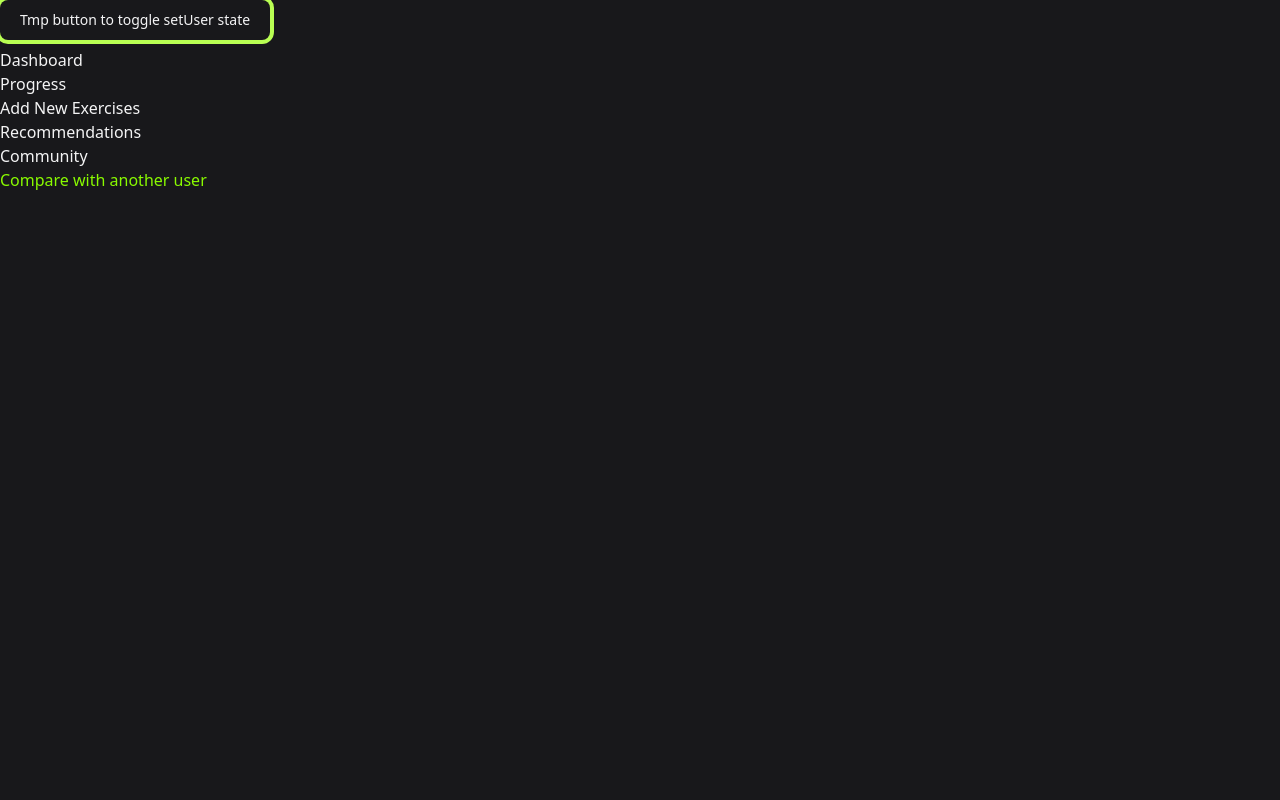
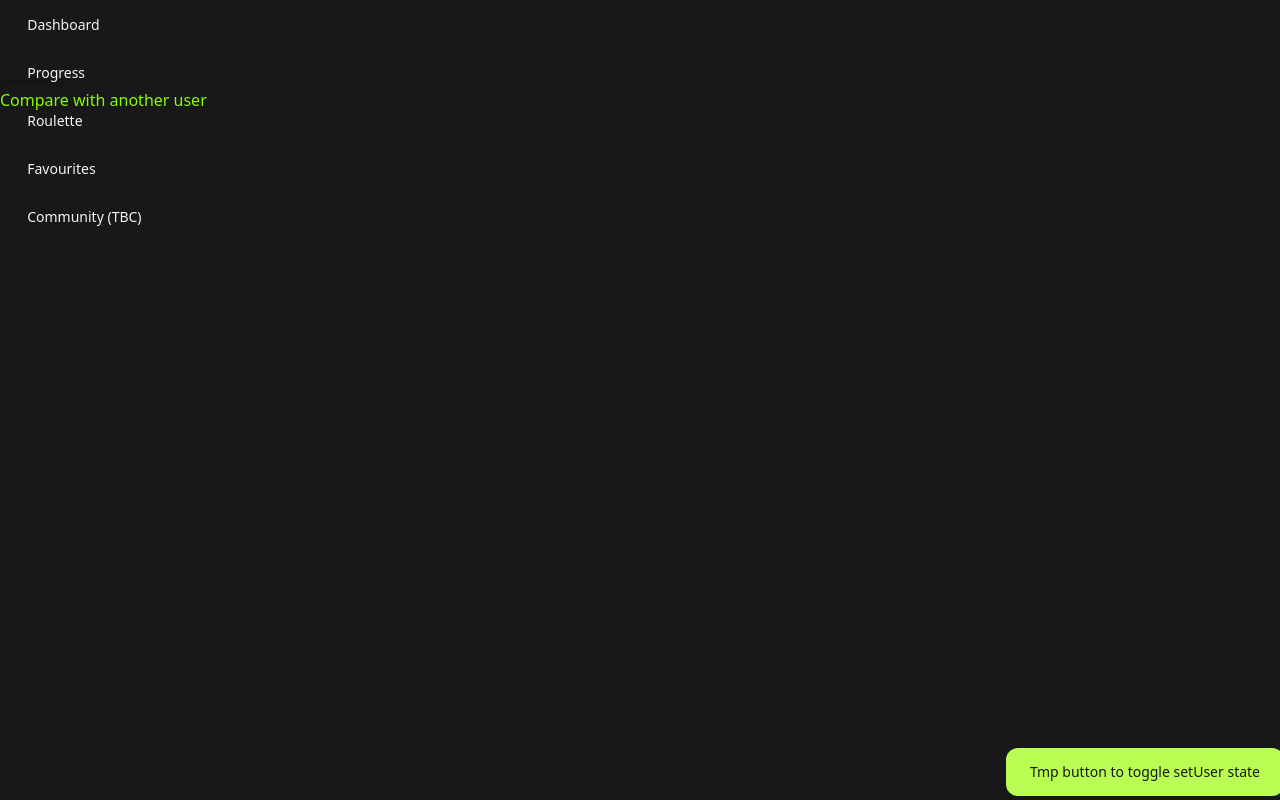
Before and after one commit to johnww15/fitcommit, a React (Vite) app: page /community in a window 1280 px wide. Both pictures are taken after a click on the button "Tmp button to toggle setUser state". Built offline with nearby package versions, Linux system fonts and the light colour scheme.

Commit message:
added side navbar, but still need to fix toggle button

```diff
--- a/src/components/NavBar.jsx
+++ b/src/components/NavBar.jsx
@@ -2,29 +2,87 @@ import { NavLink } from "react-router-dom";
 
 export default function NavBar() {
   return (
-    <ul>
-      <li>
-        <NavLink to="/dashboard">Dashboard</NavLink>
-      </li>
-      <li>
-        {" "}
-        <NavLink to="/progress">Progress</NavLink>
-      </li>
-
-      <li>
-        {" "}
-        <NavLink to="/new">Add New Exercises</NavLink>
-      </li>
-
-      <li>
-        {" "}
-        <NavLink to="/recommendations">Recommendations</NavLink>
-      </li>
-
-      <li>
-        {" "}
-        <NavLink to="/community">Community</NavLink>
-      </li>
-    </ul>
+    <>
+      <nav
+        id="sidenav-1"
+        className="absolute left-0 top-0 z-[1035] h-full w-60 -translate-x-full overflow-hidden bg-white shadow-[0_4px_12px_0_rgba(0,0,0,0.07),_0_2px_4px_rgba(0,0,0,0.05)] data-[te-sidenav-hidden='false']:translate-x-0"
+        data-te-sidenav-init
+        data-te-sidenav-hidden="false"
+        data-te-sidenav-position="absolute"
+      >
+        <ul
+          className="relative m-0 list-none px-[0.2rem]"
+          data-te-sidenav-menu-ref
+        >
+          <li className="relative">
+            <NavLink
+              to="/dashboard"
+              className="flex h-12 cursor-pointer items-center truncate rounded-[5px] px-6 py-4 text-[0.875rem] text-gray-600 outline-none transition duration-300 ease-linear hover:bg-slate-50 hover:text-inherit hover:outline-none focus:bg-slate-50 focus:text-inherit focus:outline-none active:bg-slate-50 active:text-inherit active:outline-none data-[te-sidenav-state-active]:text-inherit data-[te-sidenav-state-focus]:outline-none motion-reduce:transition-none dark:text-gray-300 dark:hover:bg-white/10 dark:focus:bg-white/10 dark:active:bg-white/10"
+              data-te-sidenav-link-ref
+            >
+              <span>Dashboard</span>
+            </NavLink>
+          </li>
+          <li className="relative">
+            <NavLink
+              to="/progress"
+              className="flex h-12 cursor-pointer items-center truncate rounded-[5px] px-6 py-4 text-[0.875rem] text-gray-600 outline-none transition duration-300 ease-linear hover:bg-slate-50 hover:text-inherit hover:outline-none focus:bg-slate-50 focus:text-inherit focus:outline-none active:bg-slate-50 active:text-inherit active:outline-none data-[te-sidenav-state-active]:text-inherit data-[te-sidenav-state-focus]:outline-none motion-reduce:transition-none dark:text-gray-300 dark:hover:bg-white/10 dark:focus:bg-white/10 dark:active:bg-white/10"
+              data-te-sidenav-link-ref
+            >
+              <span>Progress</span>
+            </NavLink>
+          </li>
+          <li className="relative">
+            <NavLink
+              to="/roulette"
+              className="flex h-12 cursor-pointer items-center truncate rounded-[5px] px-6 py-4 text-[0.875rem] text-gray-600 outline-none transition duration-300 ease-linear hover:bg-slate-50 hover:text-inherit hover:outline-none focus:bg-slate-50 focus:text-inherit focus:outline-none active:bg-slate-50 active:text-inherit active:outline-none data-[te-sidenav-state-active]:text-inherit data-[te-sidenav-state-focus]:outline-none motion-reduce:transition-none dark:text-gray-300 dark:hover:bg-white/10 dark:focus:bg-white/10 dark:active:bg-white/10"
+              data-te-sidenav-link-ref
+            >
+              <span>Roulette</span>
+            </NavLink>
+          </li>
+          <li className="relative">
+            <NavLink
+              to="/favourites"
+              className="flex h-12 cursor-pointer items-center truncate rounded-[5px] px-6 py-4 text-[0.875rem] text-gray-600 outline-none transition duration-300 ease-linear hover:bg-slate-50 hover:text-inherit hover:outline-none focus:bg-slate-50 focus:text-inherit focus:outline-none active:bg-slate-50 active:text-inherit active:outline-none data-[te-sidenav-state-active]:text-inherit data-[te-sidenav-state-focus]:outline-none motion-reduce:transition-none dark:text-gray-300 dark:hover:bg-white/10 dark:focus:bg-white/10 dark:active:bg-white/10"
+              data-te-sidenav-link-ref
+            >
+              <span>Favourites</span>
+            </NavLink>
+          </li>
+          <li>
+            <NavLink
+              to="/favourites"
+              className="flex h-12 cursor-pointer items-center truncate rounded-[5px] px-6 py-4 text-[0.875rem] text-gray-600 outline-none transition duration-300 ease-linear hover:bg-slate-50 hover:text-inherit hover:outline-none focus:bg-slate-50 focus:text-inherit focus:outline-none active:bg-slate-50 active:text-inherit active:outline-none data-[te-sidenav-state-active]:text-inherit data-[te-sidenav-state-focus]:outline-none motion-reduce:transition-none dark:text-gray-300 dark:hover:bg-white/10 dark:focus:bg-white/10 dark:active:bg-white/10"
+              data-te-sidenav-link-ref
+            >
+              <span>Community (TBC)</span>
+            </NavLink>
+          </li>
+        </ul>
+      </nav>
+      <button
+        className="mt-10 inline-block rounded bg-primary px-6 py-2.5 text-xs font-medium uppercase leading-tight text-white shadow-md transition duration-150 ease-in-out hover:bg-primary-700 hover:shadow-lg focus:bg-primary-700 focus:shadow-lg focus:outline-none focus:ring-0 active:bg-primary-800 active:shadow-lg"
+        data-te-sidenav-toggle-ref
+        data-te-target="#sidenav-1"
+        aria-controls="#sidenav-1"
+        aria-haspopup="true"
+      >
+        <span className="block [&>svg]:h-5 [&>svg]:w-5 [&>svg]:text-white">
+          <svg
+            xmlns="http://www.w3.org/2000/svg"
+            viewBox="0 0 24 24"
+            fill="currentColor"
+            className="h-5 w-5"
+          >
+            <path
+              fill-rule="evenodd"
+              d="M3 6.75A.75.75 0 013.75 6h16.5a.75.75 0 010 1.5H3.75A.75.75 0 013 6.75zM3 12a.75.75 0 01.75-.75h16.5a.75.75 0 010 1.5H3.75A.75.75 0 013 12zm0 5.25a.75.75 0 01.75-.75h16.5a.75.75 0 010 1.5H3.75a.75.75 0 01-.75-.75z"
+              clip-rule="evenodd"
+            />
+          </svg>
+        </span>
+      </button>
+    </>
   );
 }
--- a/src/components/RecommendationInputBar.jsx
+++ b/src/components/RouletteInputBar.jsx
@@ -1,4 +1,4 @@
-export default function RecommendationsInputBar() {
+export default function RouletteInputBar() {
   return (
     <section className="px-6 py-8">
       <h1>Search by muscle group:</h1>
--- a/src/components/RecommendationsResults.jsx
+++ b/src/components/RouletteResults.jsx
@@ -1,4 +1,4 @@
-export default function RecommendationsResults() {
+export default function RouletteResults() {
   return (
     <section className="items-center justify-center px-6 py-8 mx-auto lg:py-0">
       <h2>All results of the search go here:</h2>
--- a/src/index.css
+++ b/src/index.css
@@ -15,7 +15,7 @@
       @apply text-jade-500;
     }
     button{
-    @apply  focus:outline-none text-zinc-100 hover:bg-jade-700 focus:ring-4 focus:ring-jade-300 font-medium rounded-lg text-sm px-5 py-2.5 mb-2
+    @apply  focus:outline-none text-zinc-900 hover:bg-jade-700 focus:ring-4 focus:ring-jade-300 font-medium rounded-lg text-sm px-5 py-2.5 mb-2
     }
     input{
       @apply bg-zinc-50 border border-zinc-300 text-zinc-900 sm:text-sm rounded-lg focus:ring-jade-600 focus:border-jade-600 block w-full p-2.5
--- a/src/pages/App/App.jsx
+++ b/src/pages/App/App.jsx
@@ -5,7 +5,7 @@ import AuthPage from "../AuthPage/AuthPage";
 import ProgressPage from "../ProgressPage/ProgressPage";
 import DashboardPage from "../DashboardPage/DashboardPage";
 import CommunityPage from "../CommunityPage/CommunityPage";
-import RecommendationsPage from "../RecommendationsPage/RecommendationsPage";
+import RoulettePage from "../RoulettePage/RoulettePage";
 import EntriesPage from "../EntriesPage/EntriesPage";
 
 export default function App() {
@@ -17,23 +17,27 @@ export default function App() {
 
   return (
     <>
-      <button onClick={handleClick}>Tmp button to toggle setUser state</button>
-      <NavBar />
-
       {user ? (
         <>
-          {" "}
+          <NavBar />
+          <div className="flex">
             <Routes>
               <Route path="/dashboard" element={<DashboardPage />} />
               <Route path="/progress" element={<ProgressPage />} />
               <Route path="/progress/new" element={<EntriesPage />} />
-            <Route path="/recommendations" element={<RecommendationsPage />} />
+              <Route path="/roulette" element={<RoulettePage />} />
               <Route path="/community" element={<CommunityPage />} />
             </Routes>
+          </div>
         </>
       ) : (
         <AuthPage setUser={setUser} />
       )}
+      <div className="fixed right-0 bottom-0">
+        <button className="bg-jade-300" onClick={handleClick}>
+          Tmp button to toggle setUser state
+        </button>
+      </div>
     </>
   );
 }
--- a/src/pages/ProgressPage/ProgressPage.jsx
+++ b/src/pages/ProgressPage/ProgressPage.jsx
@@ -2,7 +2,7 @@ import ProgressChart from "../../components/ProgressChart";
 
 export default function FitnessPage() {
   return (
-    <section className="p-6 space-y-4 md:space-y-6 sm:p-8">
+    <section className="items-center justify-center px-6 py-8 mx-auto lg:py-0">
       <h1>Charts by exercise</h1>
       <ProgressChart />
     </section>
--- a/src/pages/RecommendationsPage/RecommendationsPage.jsx
+++ /dev/null
@@ -1,11 +0,0 @@
-import RecommendationsInputBar from "../../components/RecommendationInputBar";
-import RecommendationsResults from "../../components/RecommendationsResults";
-
-export default function RecommendationsPage() {
-  return (
-    <>
-      <RecommendationsInputBar />
-      <RecommendationsResults />
-    </>
-  );
-}
--- /dev/null
+++ b/src/pages/RoulettePage/RoulettePage.jsx
@@ -0,0 +1,11 @@
+import RouletteInputBar from "../../components/RouletteInputBar";
+import RouletteResults from "../../components/RouletteResults";
+
+export default function RoulettePage() {
+  return (
+    <section className="items-center justify-center px-6 py-8 mx-auto lg:py-0">
+      <RouletteInputBar />
+      <RouletteResults />
+    </section>
+  );
+}
```
Lines whose indentation alone changed are shown as unchanged.
